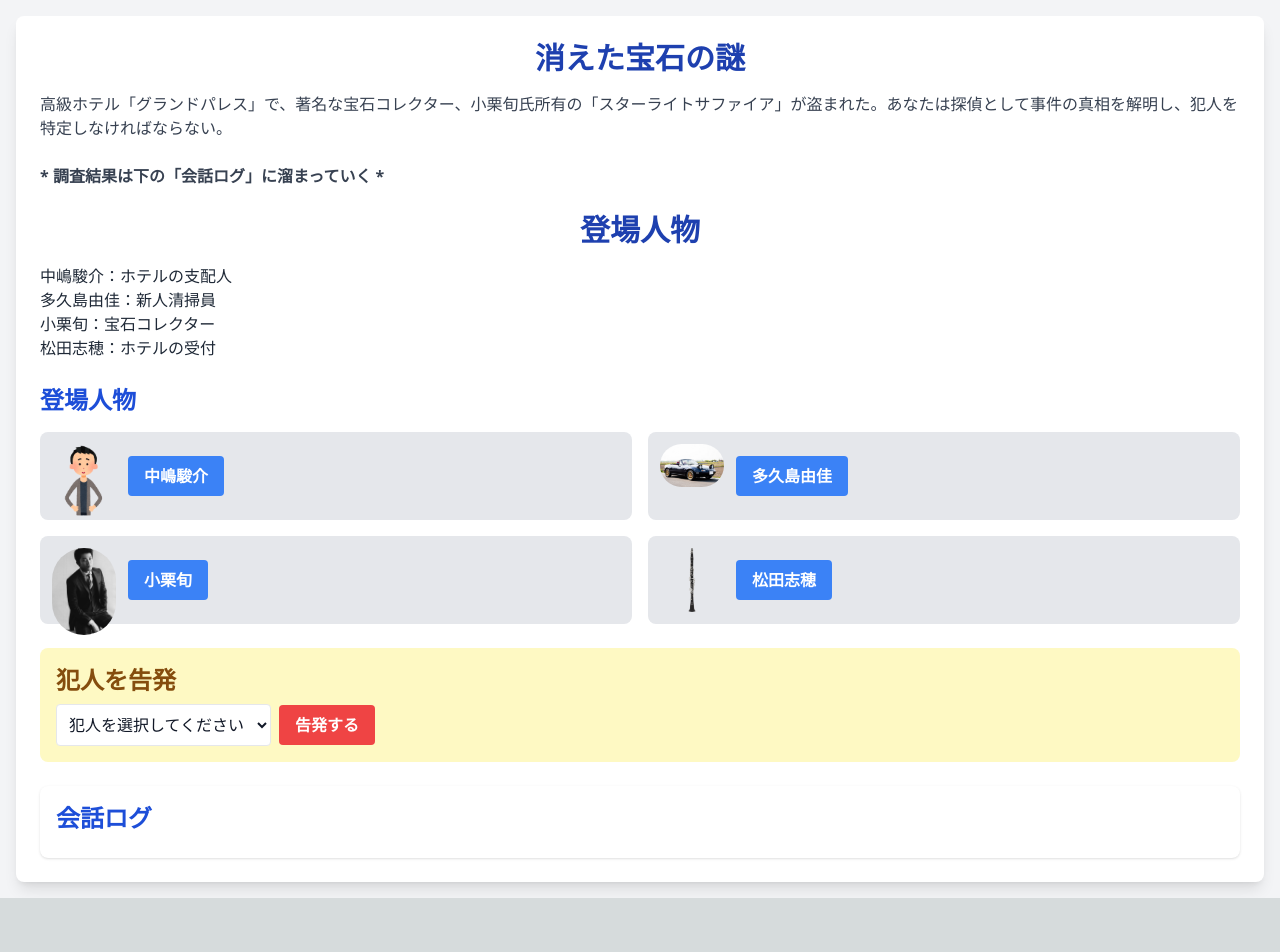
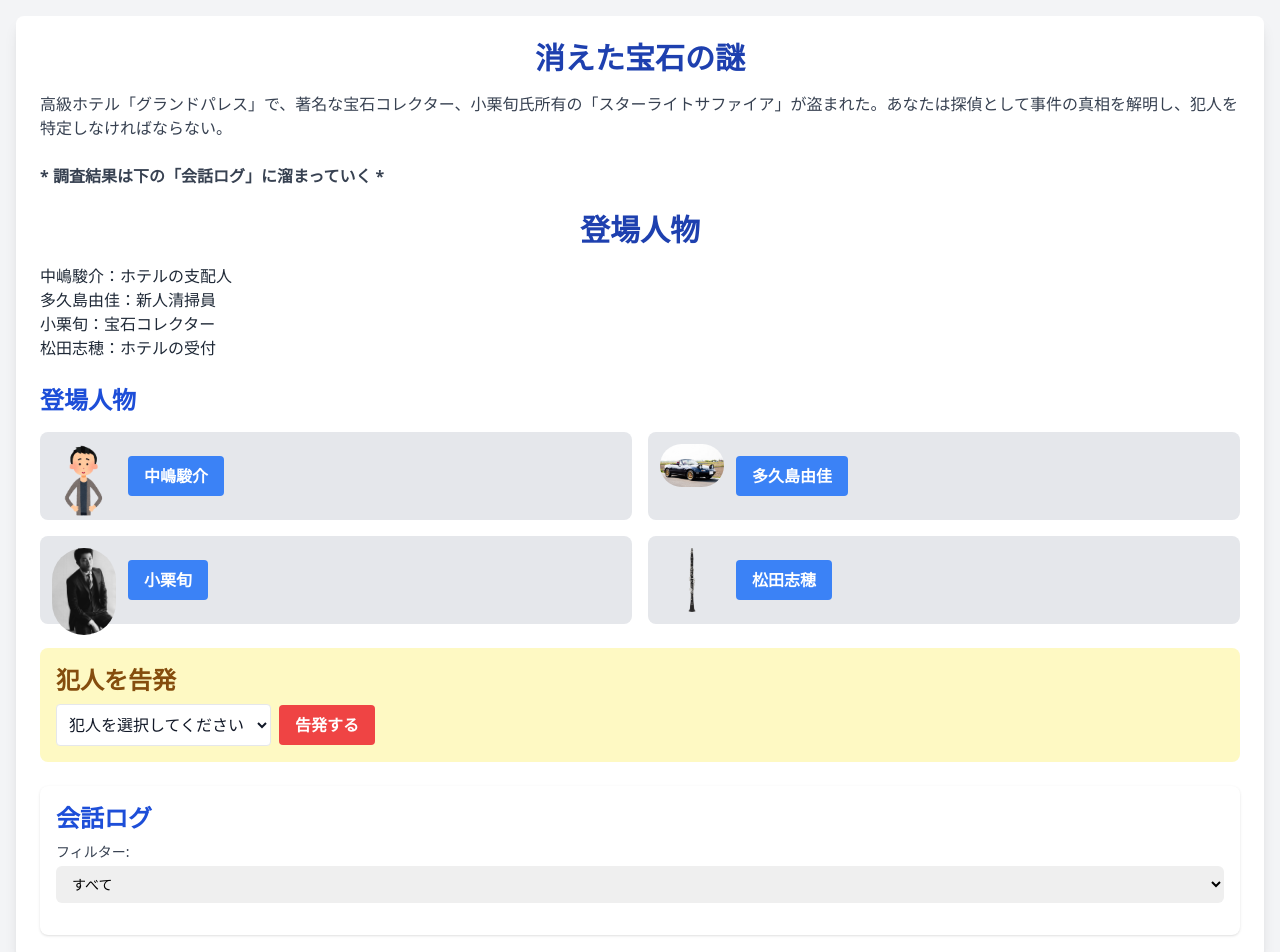
Before and after one commit to bayuTiger/mystery-game, a Next.js app: page /game in a window 1280 px wide. Shown: the top 952 px of the page. Before the commit the page ends 898 px from the top, so only its background shows below. Built offline with nearby package versions, Linux system fonts and the light colour scheme.

Commit message:
会話ログのフィルター機能追加

```diff
--- a/pages/game.tsx
+++ b/pages/game.tsx
@@ -19,6 +19,7 @@ const Game: React.FC = () => {
   const [selectedNPC, setSelectedNPC] = useState<NPC | null>(null);
   const [accusedNPC, setAccusedNPC] = useState("");
   const [showScenario, setShowScenario] = useState(false);
+  const [dialogFilter, setDialogFilter] = useState("all");
   const router = useRouter();
 
   useEffect(() => {
@@ -129,6 +130,15 @@ const Game: React.FC = () => {
       }));
       alert("ゲームの進行状況が保存されました。");
     }, 500);
+  };
+
+  const getFilteredDialogs = () => {
+    if (dialogFilter === "all") {
+      return gameState.dialogHistory;
+    }
+    return gameState.dialogHistory.filter((dialog) =>
+      dialog.startsWith(dialogFilter)
+    );
   };
 
   if (gameState.currentScene === "gameOver") {
@@ -246,14 +256,38 @@ const Game: React.FC = () => {
           <h2 className="text-2xl font-semibold mb-2 text-blue-700">
             会話ログ
           </h2>
+          <div className="mb-4">
+            <label
+              htmlFor="dialog-filter"
+              className="block text-sm font-medium text-gray-700"
+            >
+              フィルター:
+            </label>
+            <select
+              id="dialog-filter"
+              value={dialogFilter}
+              onChange={(e) => setDialogFilter(e.target.value)}
+              className="mt-1 block w-full pl-3 pr-10 py-2 text-base border-gray-300 focus:outline-none focus:ring-indigo-500 focus:border-indigo-500 sm:text-sm rounded-md"
+            >
+              <option value="all">すべて</option>
+              {scenario.npcs.map((npc) => (
+                <option key={npc.id} value={npc.name}>
+                  {npc.name}
+                </option>
+              ))}
+            </select>
+          </div>
           <ul className="list-disc pl-5">
-            {[...gameState.dialogHistory].reverse().map((dialog, index) => (
-              <li key={index} className="mb-1 text-gray-700">
-                {dialog}
-              </li>
-            ))}
+            {getFilteredDialogs()
+              .reverse()
+              .map((dialog, index) => (
+                <li key={index} className="mb-1 text-gray-700">
+                  {dialog}
+                </li>
+              ))}
           </ul>
         </div>
+
       </div>
     </Layout>
   );
```
